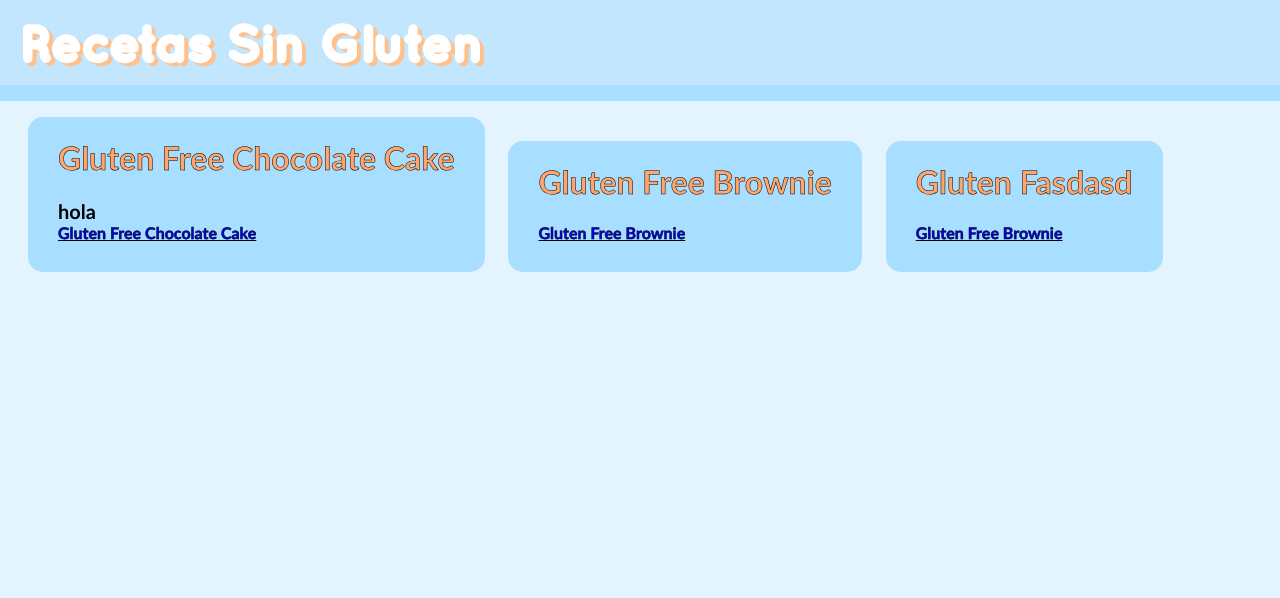
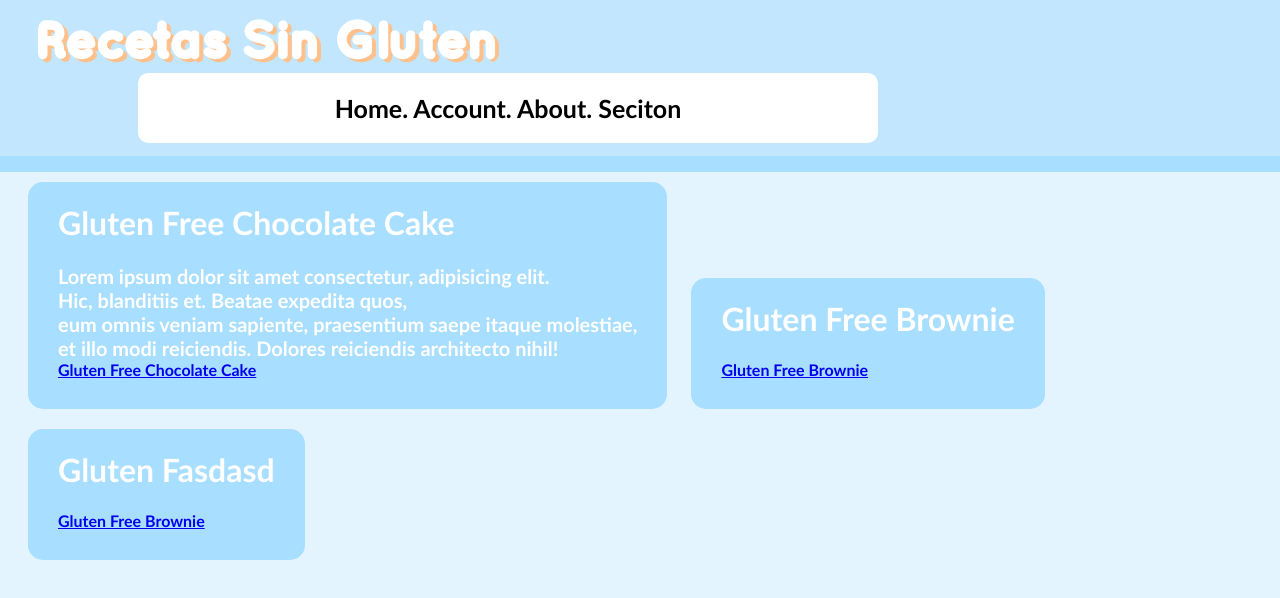
Before and after one commit to diverloangel/odin-recipes, a plain HTML site: page index.html in a window 1280 px wide. Drawn offline with Linux system fonts and the light colour scheme.

Commit message:
align texts

```diff
--- a/index.html
+++ b/index.html
@@ -6,11 +6,17 @@
     <title>Recipes</title>
     <link rel="stylesheet" href="style.css">
 
-    <div class="card">
-        <div class="titulo">
-            <img src="Recetas Sin Gluten.png" style="background: #c1e6fd;">
-        </div></div>
-
+    <div class="titulo">
+        <ul>
+            <li id="RecetasSingluten">
+                <div>
+                    <img src="Recetas Sin Gluten.png" style="background: #c1e6fd;">
+                </div>
+            </li>
+            <li id="menu">
+                Home. Account. About. Seciton
+            </li>
+        </ul>
         <div class="titulo-underline"> </div>
     </div>
 </head>
@@ -19,7 +25,7 @@
         <ul>
             <li class="cards1 element">
                 <h1>Gluten Free Chocolate Cake</h1>
-                <div class="cards1 text">hola</div>
+                <div class="cards1 text">Lorem ipsum dolor sit amet consectetur, adipisicing elit.<br> Hic, blanditiis et. Beatae expedita quos,<br> eum omnis veniam sapiente, praesentium saepe itaque molestiae,<br> et illo modi reiciendis. Dolores reiciendis architecto nihil!</div>
                 <a href="recipes/chocolateCake_glutenFree.html" alt="Gluten free chocolate cake" rel="noopener noreferrer">Gluten Free Chocolate Cake</a>
             </li>
             <li>
--- a/style.css
+++ b/style.css
@@ -17,10 +17,31 @@ body{
 
 .titulo{
     background: #c1e6fd;
-    padding: 25px;
+    padding-top: 5px;
     margin: -10px;
 
     /* border: #b7e3ff; */
+}
+.titulo li{
+    display:inline-block;
+}
+.titulo img{
+    /* padding: 20px; */
+    /* background-color: #ffffff; */
+    border-radius: 10px;
+
+    margin: 0 0 10px 0;
+    vertical-align: middle;
+}
+.titulo #menu{
+    background-color: #ffffff;
+    padding: 20px;
+    margin-left: 100px;
+    border-radius: 10px;
+    width: 700px;
+    text-align: center;
+    /* margin-top: -10px; */
+    font-size: 25px;
 }
 .titulo-underline{
     background:#a8deff;
@@ -28,10 +49,11 @@ body{
     margin-top: -3px;
     margin-left: -10px;
     margin-right: -10px;
-    margin-bottom: 10px;
+    margin-bottom: 20px;
 }
 .cards1 ul{
     margin-left: -40px;
+
     /* list-style: none; */
 }
 .cards1 li{
@@ -43,8 +65,8 @@ body{
     padding-bottom: 30px;
     border-radius: 15px;
 
-    color:#FFA66F;
-    -webkit-text-stroke-color: #000000;
+    color:rgb(255, 255, 255);
+    -webkit-text-stroke-color: #00000000;
     -webkit-text-stroke-width: 0.5px;
     font-weight:bolder;
 
@@ -52,7 +74,7 @@ body{
 }
 .cards1 .text{
     font-size: 20px;
-    color:#000000;
+    color:#ffffff;
     -webkit-text-stroke-color: #00000000;
     -webkit-text-stroke-width: 0px;
     font-weight:bolder;
```
